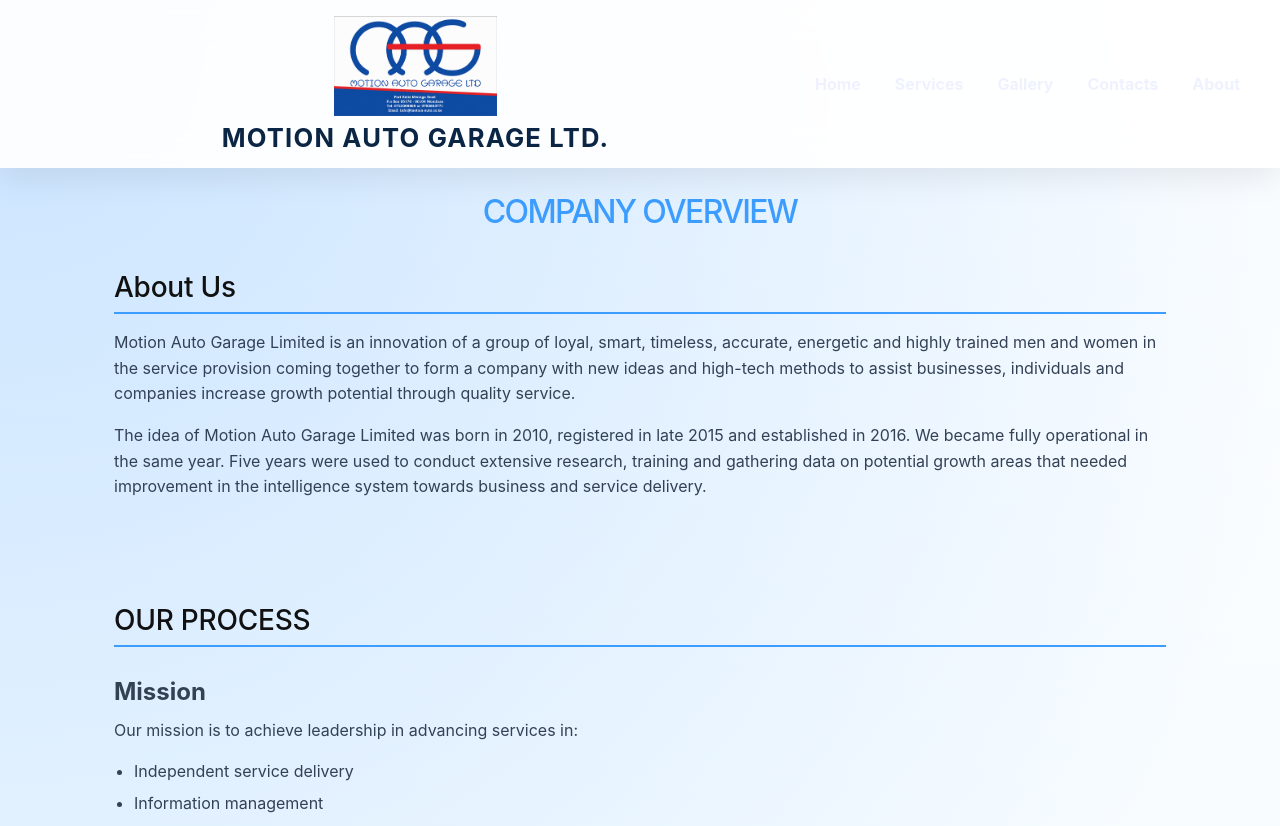
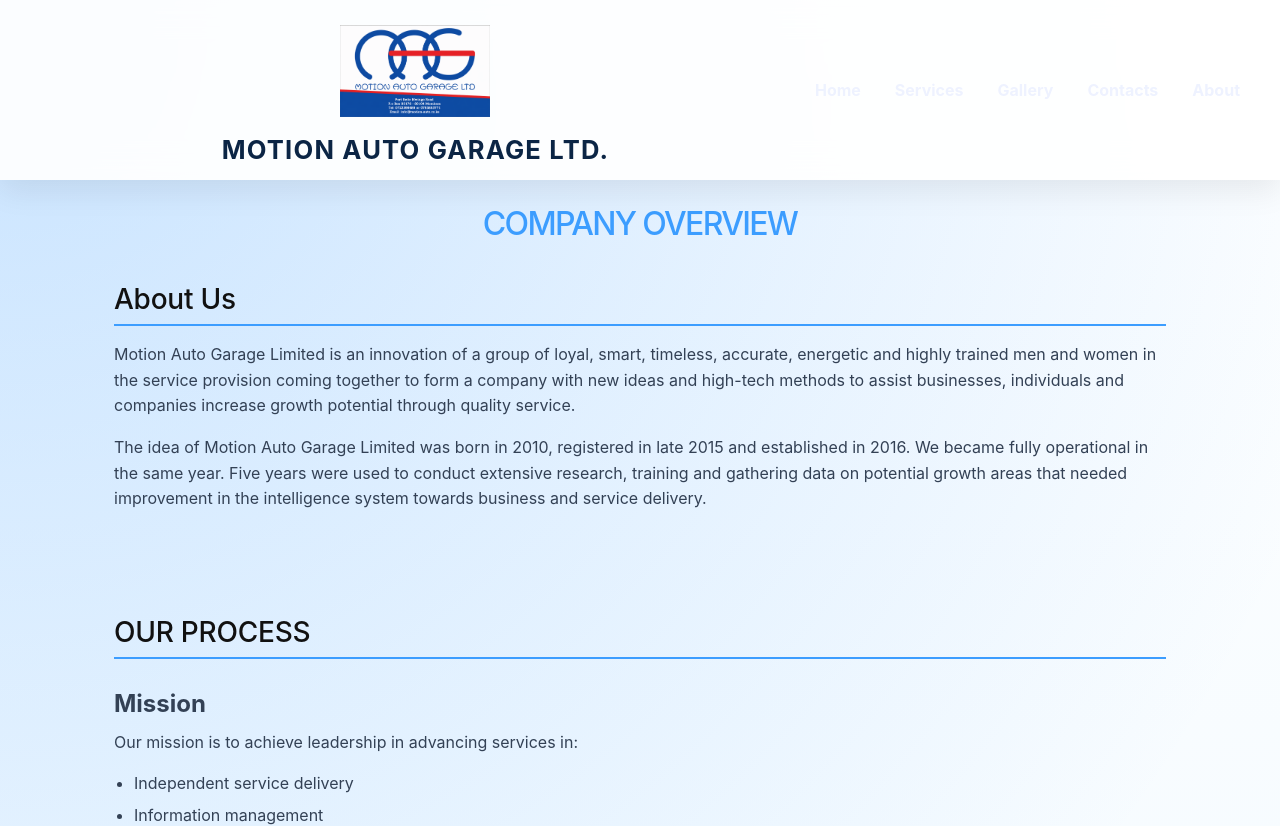
Before and after one commit to Jamoo020/Motion-auto-garage, a React (Vite) app: page /about in a window 1280 px wide. Shown: the top 826 px of the page. Built offline with nearby package versions, Linux system fonts and the light colour scheme.

Commit message:
Revert last header brand centering change

```diff
--- a/src/components/Header.css
+++ b/src/components/Header.css
@@ -16,7 +16,7 @@
   display: flex;
   flex-direction: column;
   align-items: center;
-  gap: 8px;
+  gap: 10px;
   flex: 1 1 320px;
   min-width: 0;
 }
@@ -33,16 +33,16 @@
 }
 
 .logo {
-  height: 70px;
-  width: auto;
+  height: 80px;
+  width: 120px;
   object-fit: contain;
   object-position: left center;
 }
 
 @media (min-width: 900px) {
   .logo {
-    height: 100px;
-    width: auto;
+    height: 110px;
+    width: 150px;
   }
 }
 
```
